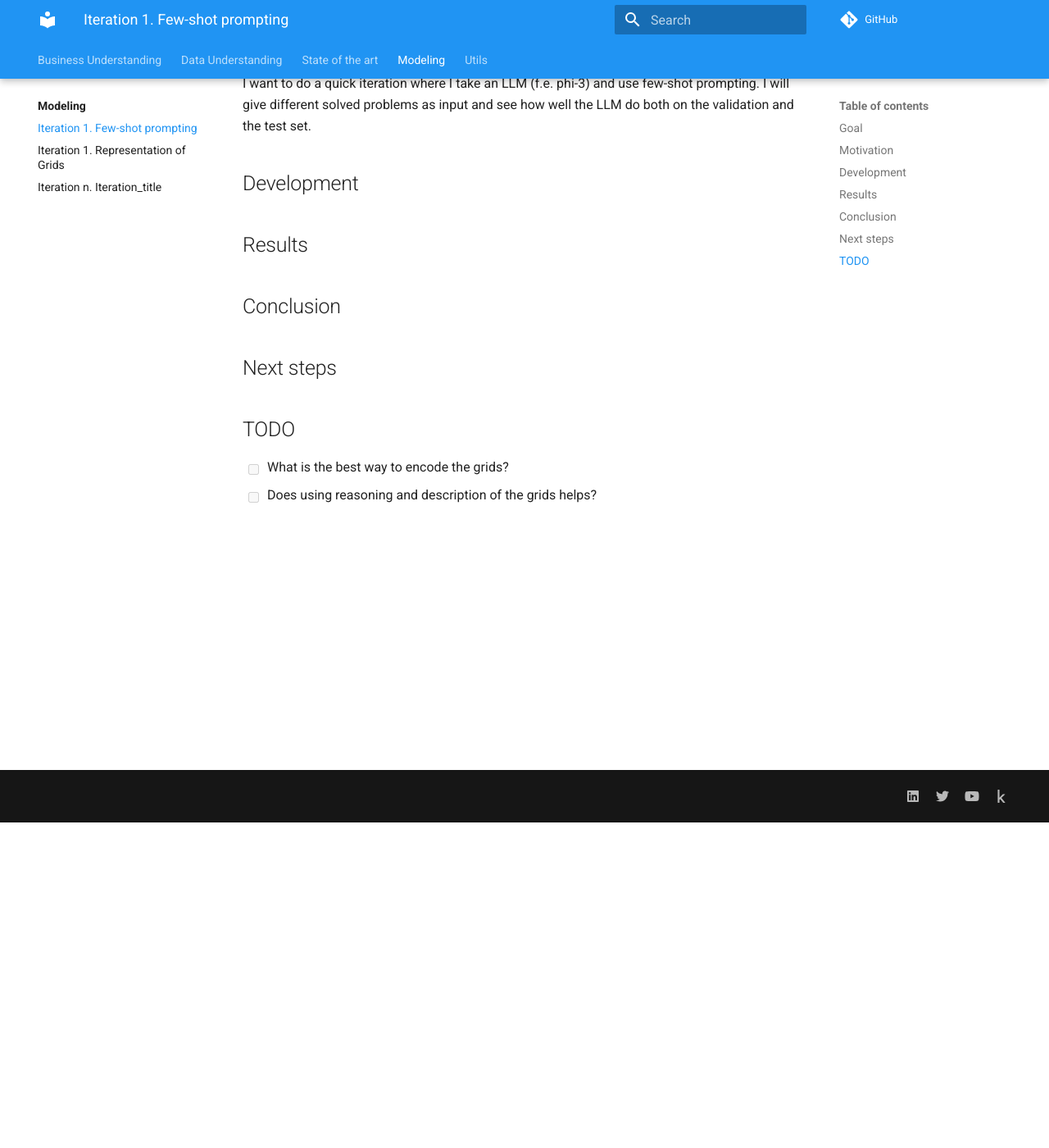
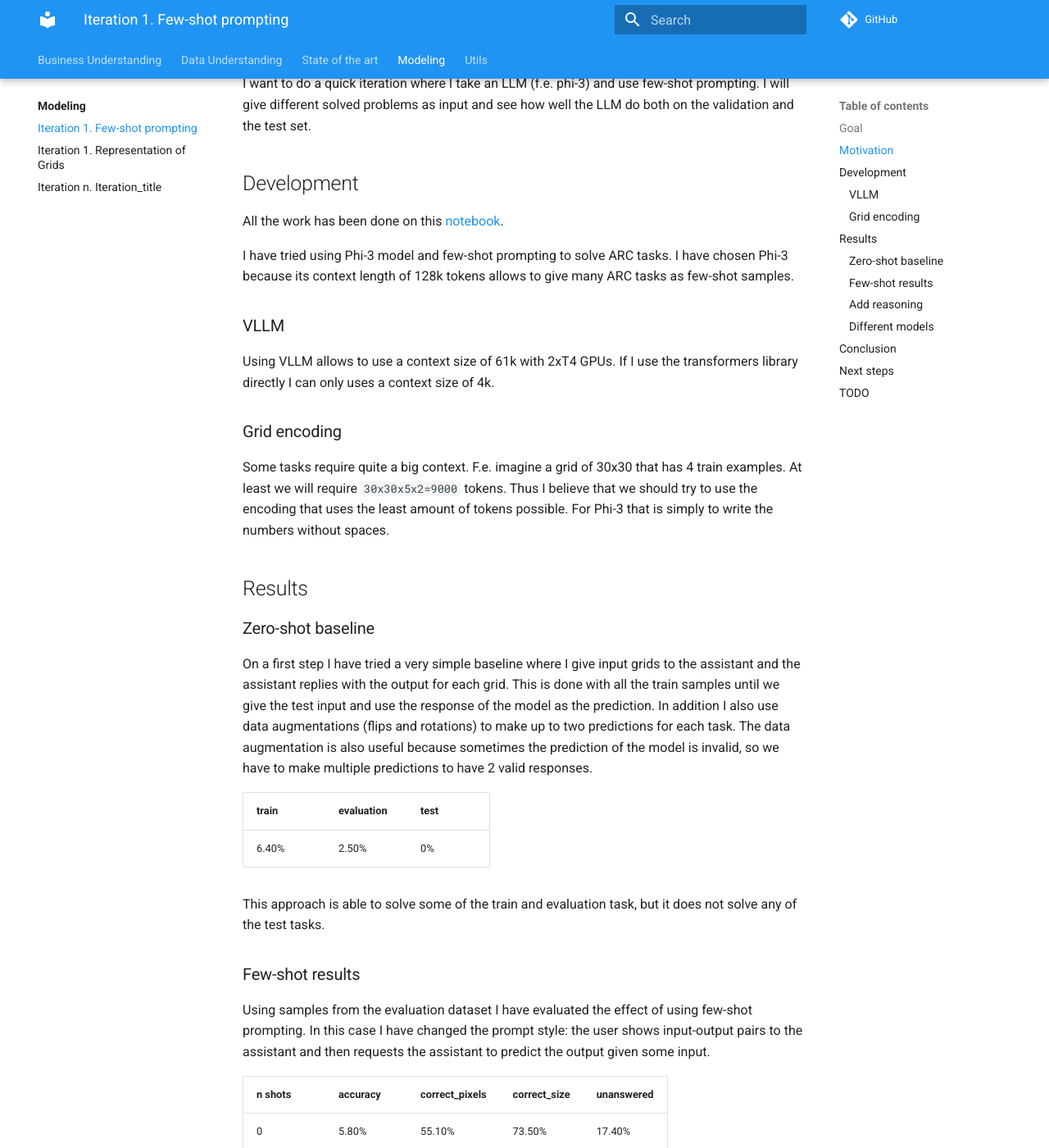
Before and after one commit to zhengjunyao-work/arc24, an MkDocs documentation site: the page built from docs/modeling/Iteration_01_few_shot.md, in a window 1280 px wide and 1400 px high, scrolled down 397 px. Shown: the whole window at 82% size. Built offline with MkDocs 1.6.1 and Material for MkDocs 9.7.7, drawn with Linux system fonts in a browser that asks for light colours; comment, search, counter and statistics services are not loaded; some of the changed text lies outside the part shown.

Commit message:
documented iteration 1

```diff
--- a/docs/modeling/Iteration_01_few_shot.md
+++ b/docs/modeling/Iteration_01_few_shot.md
@@ -12,7 +12,73 @@ I want to do a quick iteration where I take an LLM (f.e. phi-3) and use few-shot
 
 ## Development
 
+All the work has been done on this [notebook](https://www.kaggle.com/code/ironbar/few-shot-prompting-for-arc24).
+
+I have tried using Phi-3 model and few-shot prompting to solve ARC tasks. I have chosen Phi-3 because its context length of 128k tokens allows to give many ARC tasks as few-shot samples.
+
+### VLLM
+
+Using VLLM allows to use a context size of 61k with 2xT4 GPUs. If I use the transformers library directly
+I can only uses a context size of 4k.
+
+### Grid encoding
+
+Some tasks require quite a big context. F.e. imagine a grid of 30x30 that has 4 train examples. At least
+we will require `30x30x5x2=9000` tokens. Thus I believe that we should try to use the encoding that uses
+the least amount of tokens possible. For Phi-3 that is simply to write the numbers without spaces.
+
 ## Results
+
+### Zero-shot baseline
+
+On a first step I have tried a very simple baseline where I give input grids to the assistant and
+the assistant replies with the output for each grid. This is done with all the train samples until
+we give the test input and use the response of the model as the prediction.
+In addition I also use data augmentations (flips and rotations) to make up to two predictions for each task.
+The data augmentation is also useful because sometimes the prediction of the model is invalid, so we have to make multiple predictions to have 2 valid responses.
+
+| train | evaluation | test |
+|-------|------------|------|
+| 6.40% | 2.50%      | 0%   |
+
+This approach is able to solve some of the train and evaluation task, but it does not solve any of the test tasks.
+
+### Few-shot results
+
+Using samples from the evaluation dataset I have evaluated the effect of using few-shot prompting. In this case
+I have changed the prompt style: the user shows input-output pairs to the assistant and then requests the assistant
+to predict the output given some input.
+
+| n shots | accuracy | correct_pixels | correct_size | unanswered |
+|---------|----------|----------------|--------------|------------|
+| 0       | 5.80%    | 55.10%         | 73.50%       | 17.40%     |
+| 1       | 4.50%    | 44.80%         | 61.00%       | 23.60%     |
+| 2       | 4.80%    | 37.70%         | 54.40%       | 29.80%     |
+| 4       | 2.50%    | 22.40%         | 33.10%       | 33.10%     |
+| 8       | 2.30%    | 23.10%         | 35.50%       | 36.80%     |
+
+The results show that Phi-3 does not benefit from few-shot prompting with ARC tasks. As we give more
+examples the results get worse.
+
+### Add reasoning
+
+I have manually described with text the transformation of some of the evaluation tasks. Then repeat
+the few-shot experiment but adding the reasoning before creating the grid.
+
+| uses reasoning | accuracy | correct_pixels | correct_size | unanswered |
+|----------------|----------|----------------|--------------|------------|
+| No             | 2.50%    | 22.40%         | 33.10%       | 33.10%     |
+| Yes            | 1%       | 19%            | 30.70%       | 42.50%     |
+
+The model does not understand the puzzles. The examples and reasoning are not useful
+
+### Different models
+
+Since the best results were obtained for the 0-shot setup, I could try using different models.
+I can make submissions without using compute time, so I could see if some of the models is able
+to solve some task from the test set.
+
+TODO:
 
 ## Conclusion
 
```
